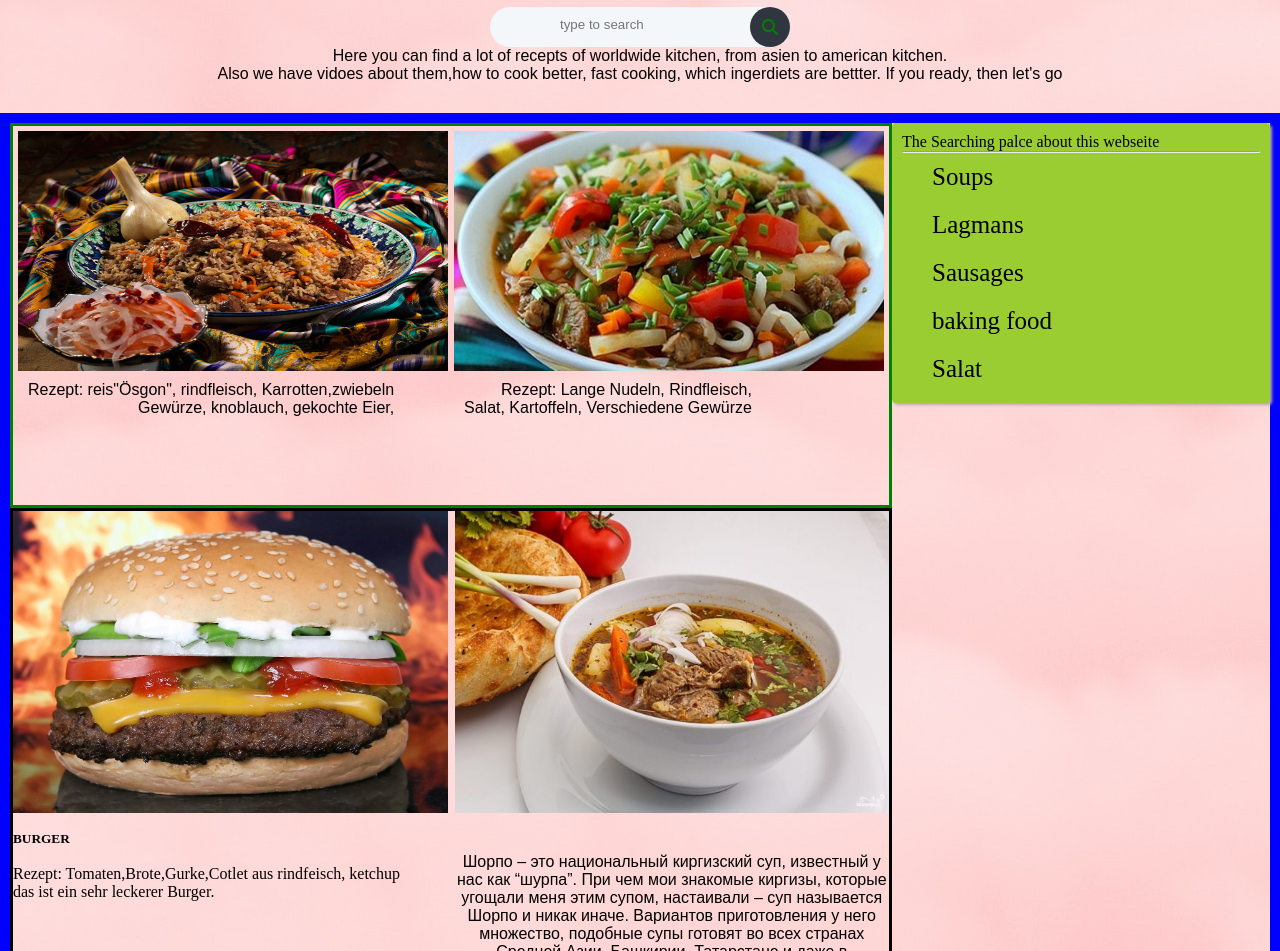
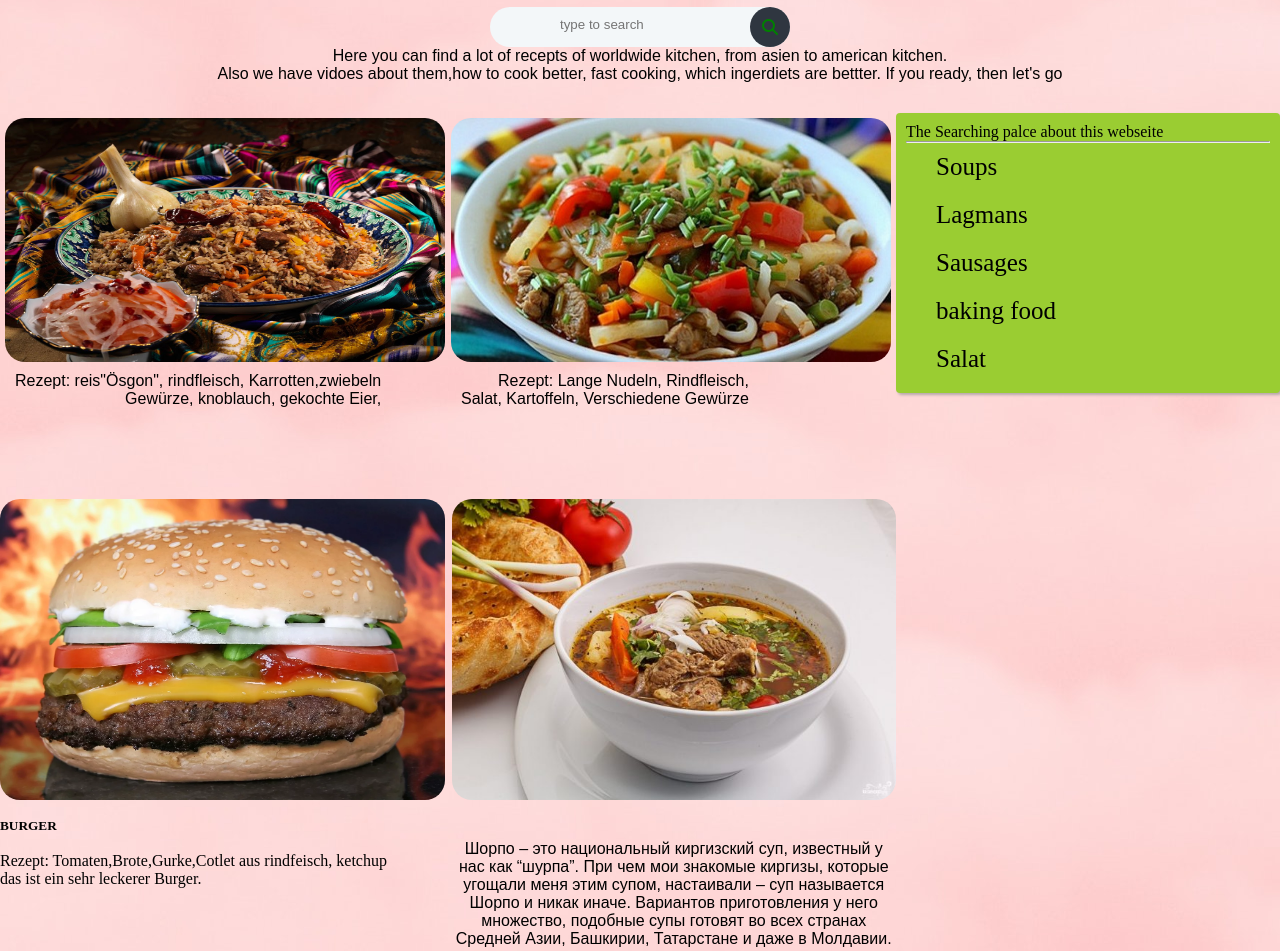
Before and after one commit to azizbek3134/probe1, a plain HTML site: page my page.html in a window 1280 px wide. Shown: the part 121-1072 px from the top of the page. Drawn offline with Linux system fonts and the light colour scheme.

Commit message:
there are no more borders around div

```diff
--- a/my page.css
+++ b/my page.css
@@ -25,7 +25,9 @@ li {
 }
 img:hover {
     transform: scale(1.1);
-    transition: duration 0.4s;;
+    transition-duration: 0.5s;
+    border-radius: 20px;
+    transition-timing-function: linear;
 }
 a {
     text-decoration: none;
@@ -146,7 +148,7 @@ h2 {
 display: inline-block;
 width: 100%;
 height: 100%;
-border: 10px solid blue;
+/*border: 10px solid blue;*/
 position: relative ;
 top: 30px;
 
@@ -155,7 +157,7 @@ top: 30px;
    position: relative;
    height:auto;
    width: 50%;
-    overflow:auto;
+
 }
 
 
@@ -165,6 +167,7 @@ top: 30px;
     display: flex;
     width: 100%;
     height: 65%;
+    border-radius: 20px;
 
 }
 
@@ -192,7 +195,7 @@ top: 30px;
     position: relative;
     width: 70%;
     height: auto;
-    border: 3px solid green;
+    /*border: 3px solid green;*/
     display: flex;
     gap: 6px;
     padding: 5px;
@@ -206,7 +209,7 @@ top: 30px;
     display: flex;
     flex-direction:wrap-reverse;
     height: auto;
-    border:3px solid black;
+    /*border:3px solid black;*/
     gap: 7px;
 }
 .video3 {
@@ -216,7 +219,7 @@ top: 30px;
     display: flex;
     flex-direction:wrap-reverse;
     height: auto;
-    border:3px solid black;
+    /*border:3px solid black;*/
     gap: 7px;
 }
 .forum {
```
